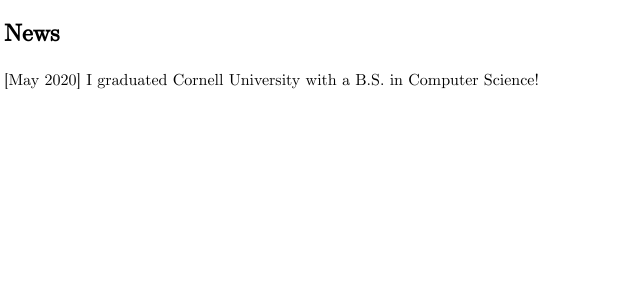
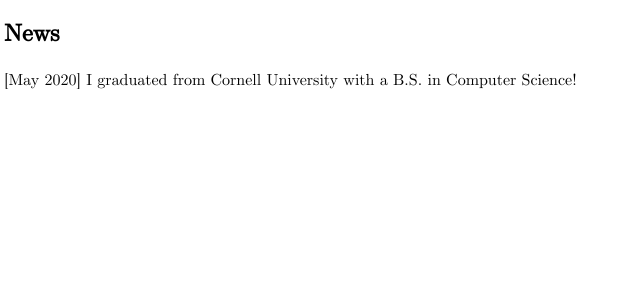
Before and after one commit to axu2017/axu2017.github.io, a plain HTML site: page index.html in a window 1280 px wide. Shown: the part 409-700 px from the top of the page, 109-749 px from the left. Drawn offline with Linux system fonts and the light colour scheme.

Commit message:
more grammar

```diff
--- a/index.html
+++ b/index.html
@@ -27,7 +27,7 @@
     </div>
     <div class="sectionc">
         <h2>News</h2>
-        <p>[May 2020] I graduated Cornell University with a B.S. in Computer Science!</p>
+        <p>[May 2020] I graduated from Cornell University with a B.S. in Computer Science!</p>
     </div>
   </body>
   </html>
```
